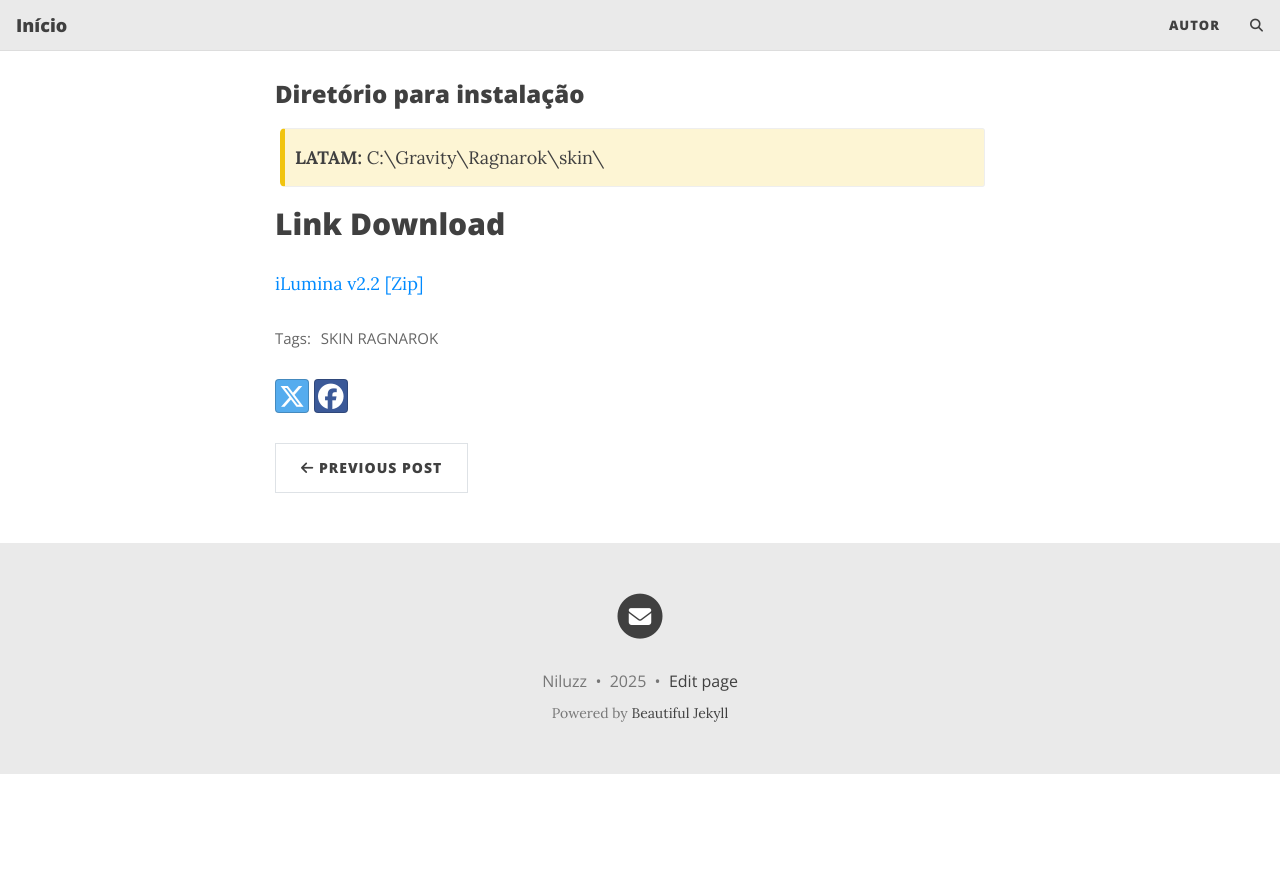
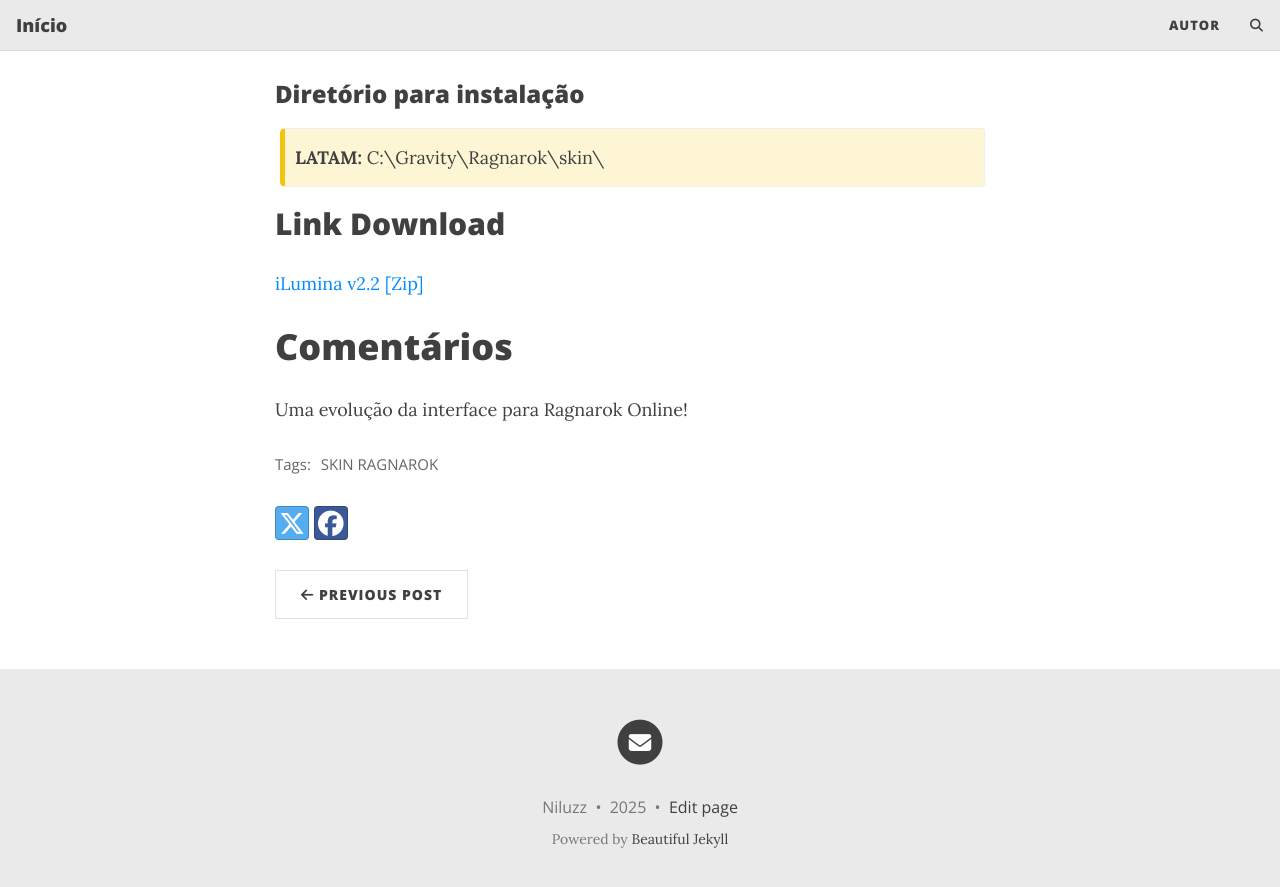
Before and after one commit to niluzz/ilumina-skin-latam, a Jekyll site: the page built from _posts/2025-04-28-ilumina.md, in a window 1280 px wide and 900 px high, scrolled down 1301 px. Shown: the top 887 px of the window. Built offline with Jekyll 4.4.1, drawn with Linux system fonts in a browser that asks for light colours; comment, search, counter and statistics services are not loaded; before the commit the page ends 2075 px from its top, so only the background shows below that.

Commit message:
comentários

```diff
--- a/_posts/2025-04-28-ilumina.md
+++ b/_posts/2025-04-28-ilumina.md
@@ -88,3 +88,27 @@
 ## Link Download
 
 [iLumina v2.2 [Zip]](https://app.box.com/s/2g4q0gpnm7re9nq8ylfzn59r7cz33s1k)
+
+<html lang="pt-BR">
+<head>
+    <meta charset="UTF-8">
+    <title>iLuminaX Skin</title>
+</head>
+<body>
+
+    <h1>Comentários</h1>
+    <p>Uma evolução da interface para Ragnarok Online!</p>
+
+    <!-- Seção de comentários -->
+    <div id="gitComment">
+        <script src="https://utteranc.es/client.js"
+                repo="niluzz/ilumina-skin-latam"
+                issue-term="pathname"
+                theme="github-light"
+                crossorigin="anonymous"
+                async>
+        </script>
+    </div>
+
+</body>
+</html>
```
